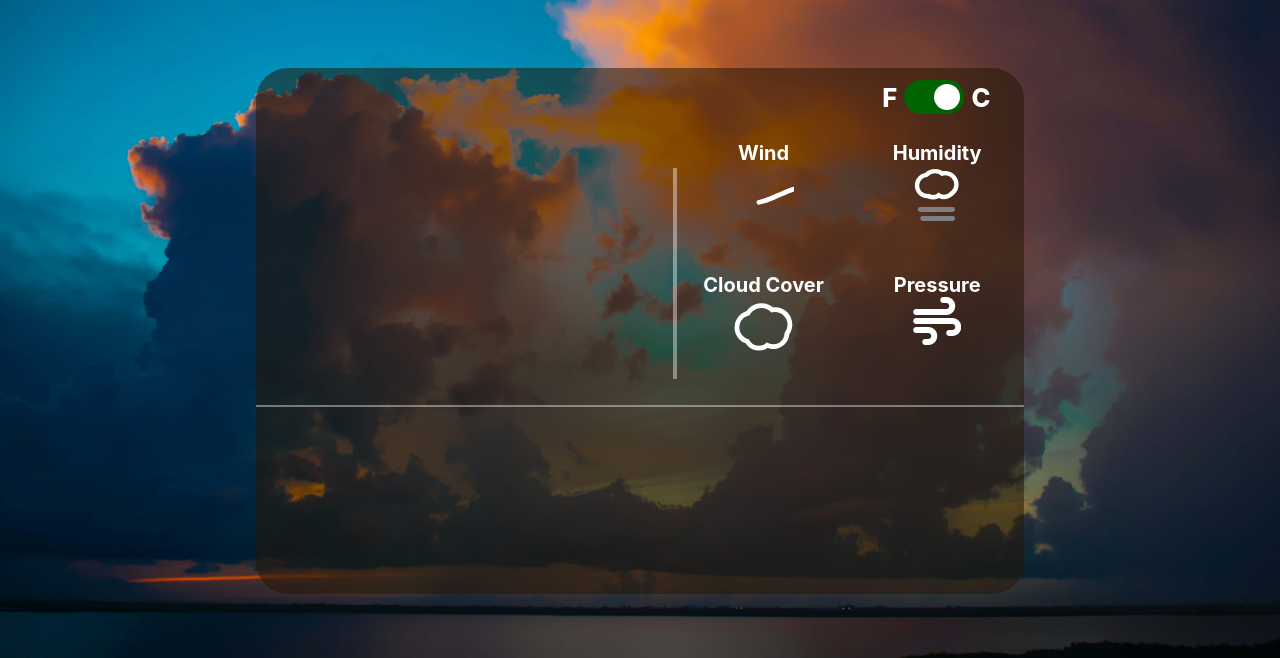
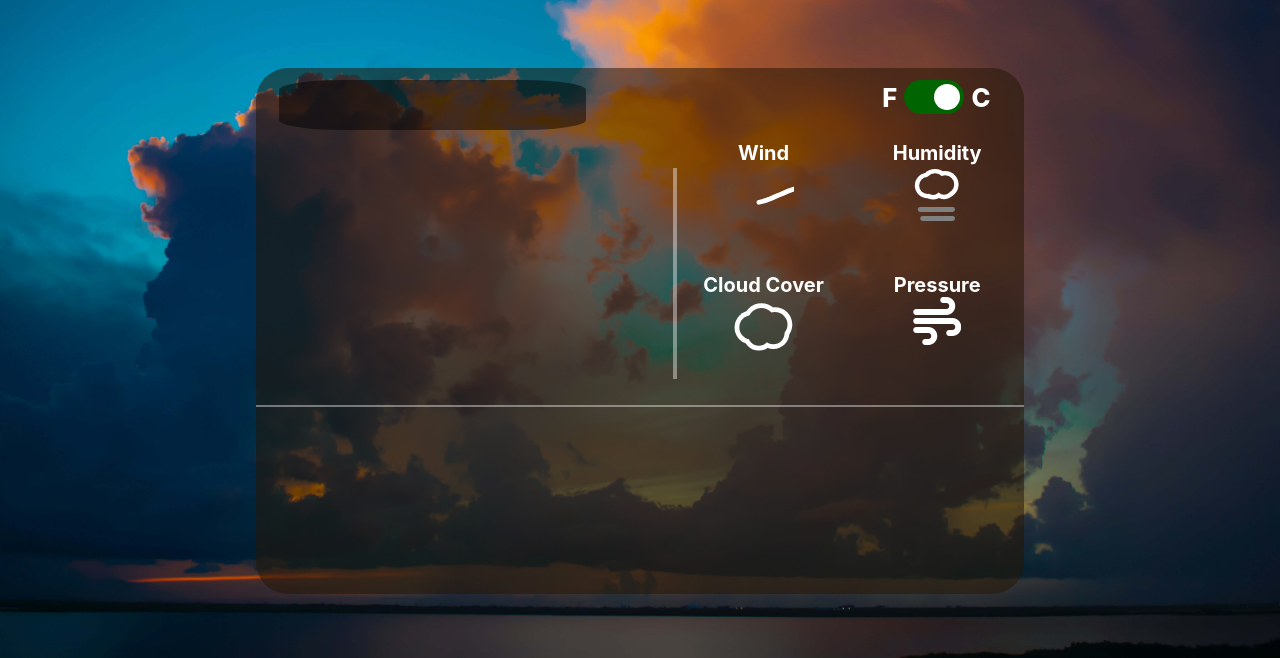
Before and after one commit to PhillipUg/weather-app, a plain HTML site: page index.html in a window 1280 px wide. Shown: the part 142-800 px from the top of the page. Drawn offline with Linux system fonts and the light colour scheme.

Commit message:
added background for city name

```diff
--- a/stylesheets/style.css
+++ b/stylesheets/style.css
@@ -97,11 +97,13 @@ form {
   width: 40%;
   display: flex;
   text-align: center;
-  margin: 10px 0;
+  margin: 2% 0 0 3%;
   justify-content: center;
   align-items: center;
+  border-radius: 20%;
   border: none;
   white-space: nowrap;
+  background-color: rgba(0, 0, 0, 0.479);
 }
 
 #city i {
```
